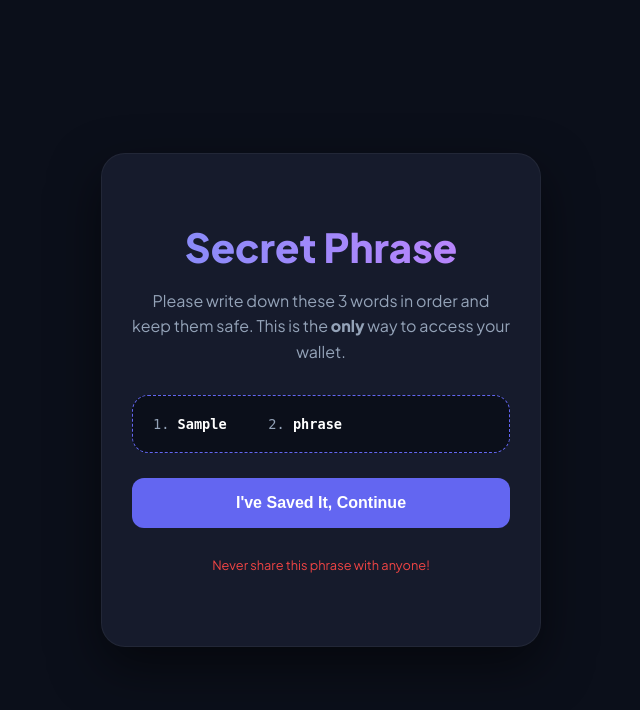
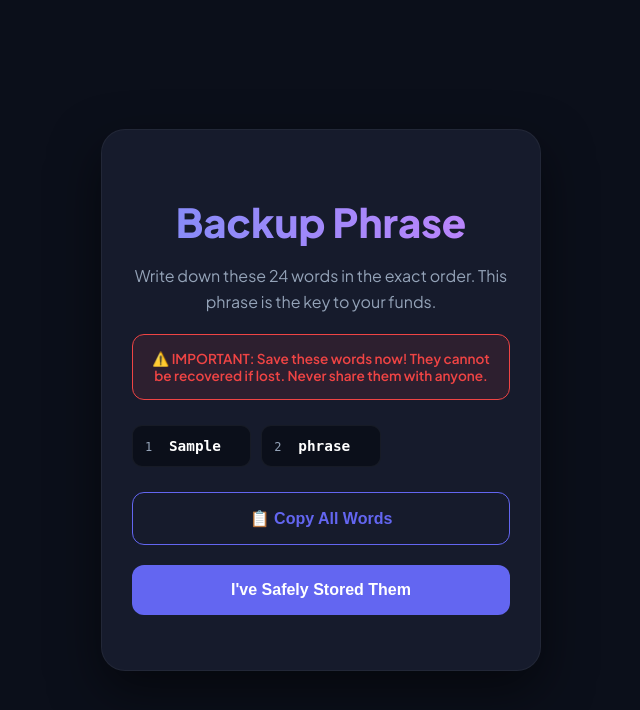
Before and after one commit to Doga210/Flexeer, a Flask app: template api/templates/create.html in a window 1280 px wide. Shown: the top 710 px of the page, without its empty margins (319-959 px from the left). Run offline with Flask 3, Linux system fonts and the light colour scheme; the template is opened without the code that fills it: most values are stand-ins (such as "Sample title", 1, 10 or a date in 2020).

Commit message:
clear seed phrase display

```diff
--- a/api/templates/create.html
+++ b/api/templates/create.html
@@ -1,19 +1,35 @@
 {% extends "layout.html" %}
 {% block content %}
-<div class="card">
-    <h1>Secret Phrase</h1>
-    <p>Please write down these 3 words in order and keep them safe. This is the <strong>only</strong> way to access your wallet.</p>
+<div class="card" style="max-width: 600px; width: 100%;">
+    <h1>Backup Phrase</h1>
+    <p style="margin-bottom: 20px;">Write down these 24 words in the exact order. This phrase is the key to your funds.</p>
 
-    <div class="seed-grid" style="grid-template-columns: repeat(3, 1fr);">
+    <div style="background: rgba(239, 68, 68, 0.1); border: 1px solid var(--error); color: var(--error); padding: 15px; border-radius: 12px; margin-bottom: 25px; font-size: 0.85rem; font-weight: 600;">
+        ⚠️ IMPORTANT: Save these words now! They cannot be recovered if lost. Never share them with anyone.
+    </div>
+
+    <div style="display: grid; grid-template-columns: repeat(3, 1fr); gap: 10px; margin-bottom: 25px;" id="seed-container">
         {% for word in phrase.split() %}
-        <div class="seed-word">{{ loop.index }}. <span>{{ word }}</span></div>
+        <div style="background: #0b0f1a; border: 1px solid rgba(255,255,255,0.05); padding: 12px; border-radius: 10px; text-align: left; font-family: monospace; font-size: 0.9rem;">
+            <span style="color: var(--text-dim); margin-right: 8px; font-size: 0.75rem;">{{ loop.index }}</span>
+            <span style="font-weight: bold; color: white;">{{ word }}</span>
+        </div>
         {% endfor %}
     </div>
 
+    <button onclick="copyAll()" class="btn btn-outline" style="margin-bottom: 20px;">📋 Copy All Words</button>
+
     <form method="POST">
         <input type="hidden" name="seed_phrase" value="{{ phrase }}">
-        <button type="submit" class="btn btn-primary">I've Saved It, Continue</button>
+        <button type="submit" class="btn btn-primary">I've Safely Stored Them</button>
     </form>
-    <p style="font-size: 0.8rem; color: var(--error);">Never share this phrase with anyone!</p>
 </div>
+
+<script>
+function copyAll() {
+    const phrase = "{{ phrase }}";
+    navigator.clipboard.writeText(phrase);
+    alert('All words copied! Make sure to paste and save them securely.');
+}
+</script>
 {% endblock %}
--- a/api/templates/login.html
+++ b/api/templates/login.html
@@ -2,10 +2,10 @@
 {% block content %}
 <div class="card">
     <h1>Access Wallet</h1>
-    <p>Enter your 3-word phrase to unlock your wallet.</p>
+    <p>Enter your 24-word backup phrase to unlock your wallet.</p>
 
     <form method="POST">
-        <textarea name="seed_phrase" placeholder="word1 word2 word3" required style="height: 80px;"></textarea>
+        <textarea name="seed_phrase" placeholder="Enter all 24 words separated by spaces..." required></textarea>
         <button type="submit" class="btn btn-primary">Unlock Wallet</button>
     </form>
 
```
Also changed, not shown: api/logic.py (+3 -4 lines).
